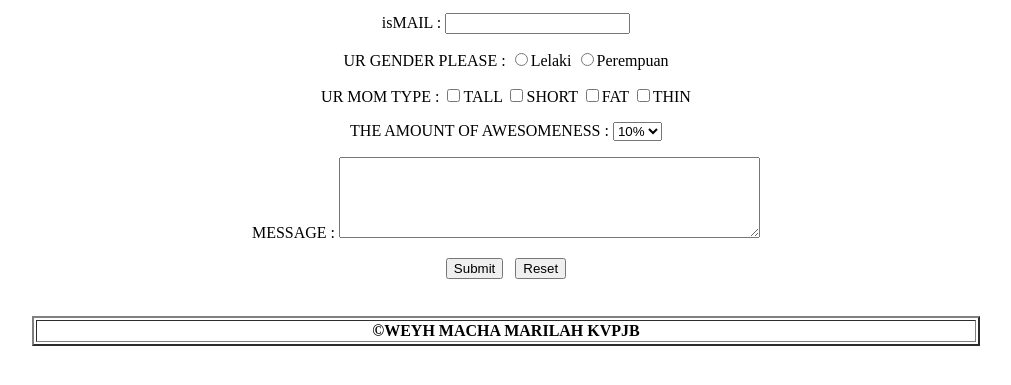
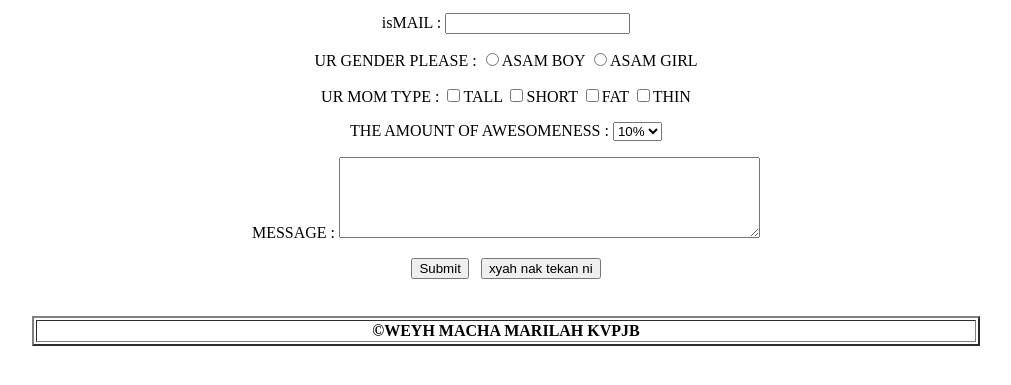
Before and after one commit to Linggish/cgyus, a plain HTML site: page hubungisaya.html in a window 1280 px wide. Shown: the part 209-594 px from the top of the page, without its empty margins (134-1145 px from the left). Drawn offline with Linux system fonts and the light colour scheme.

Commit message:
Update hubungisaya.html

```diff
--- a/hubungisaya.html
+++ b/hubungisaya.html
@@ -41,8 +41,8 @@
             <form>
               <p>NAME : <input type="text" name="name"></p>
               <p>isMAIL : <input type="email" name="ISmail"></p>
-              <p>UR GENDER PLEASE : <input type="radio" name="GENDER" value="ASAM BOI">Lelaki
-                            <input type="radio" name="GENDER" value="ASAM GIRL">Perempuan
+              <p>UR GENDER PLEASE : <input type="radio" name="GENDER" value="ASAM BOI">ASAM BOY
+                            <input type="radio" name="GENDER" value="ASAM GIRL">ASAM GIRL
               </p>
               <p>UR MOM TYPE : <input type="checkbox" name="kursus_1" value="TALL">TALL
                           <input type="checkbox" name="kursus_2" value="SHORT">SHORT
@@ -59,9 +59,9 @@
               </p>
               <p>MESSAGE : <textarea cols="50" rows="5" name="mesej"></textarea></p>
               <p>
-                <input type="submit" name ="kau ni xde keje lain ke">
+                <input type="submit" name ="kau ni xde keje lain ke" >
                 &nbsp;
-                <input type="reset" name="xyah nak tekan ni">
+                <input type="reset" name="xyah nak tekan ni" value="xyah nak tekan ni">
               </p>
             </form>
           </td>
```
